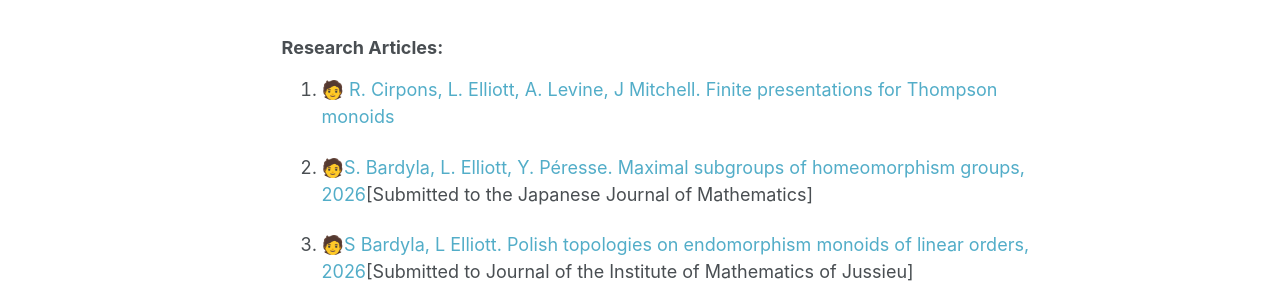
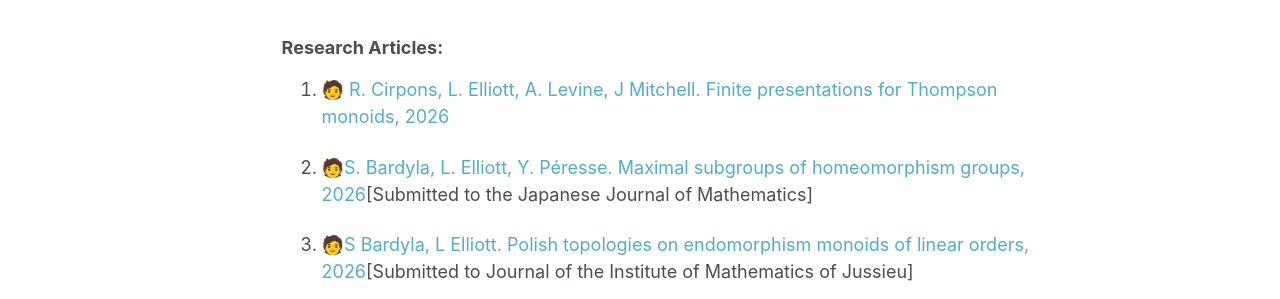
Before and after one commit to le27/L-Elliott, a Jekyll site: the page built from _pages/papers.md, in a window 1280 px wide and 900 px high. Shown: the part 399-698 px from the top of the window. Built offline with Jekyll 4.4.1, drawn with Linux system fonts in a browser that asks for light colours; formulas are drawn with MathJax 3.

Commit message:
Update paper citation with publication year

```diff
--- a/_pages/papers.md
+++ b/_pages/papers.md
@@ -10,7 +10,7 @@ I have not yet used of AI to aid in my research. However it is likely that I or
 The human emoji 🧑 marks any of my papers written by humans (which will be all of them). The robot emoji 🤖 will be used to mark papers written with the assistance of AI (currently none of them). I stole the cute emoji idea from [Cary Malkiewich](https://people.math.binghamton.edu/malkiewich/).
 
 ### Research Articles:
-1. 🧑 [R. Cirpons, L. Elliott, A. Levine, J Mitchell. Finite presentations for Thompson monoids](https://arxiv.org/pdf/2611.21237)
+1. 🧑 [R. Cirpons, L. Elliott, A. Levine, J Mitchell. Finite presentations for Thompson monoids, 2026](https://arxiv.org/pdf/2611.21237)
 
 1. 🧑[S. Bardyla, L. Elliott, Y. Péresse. Maximal subgroups of homeomorphism groups, 2026](https://arxiv.org/abs/2608.28211)[Submitted to the Japanese Journal of Mathematics]
 
```
